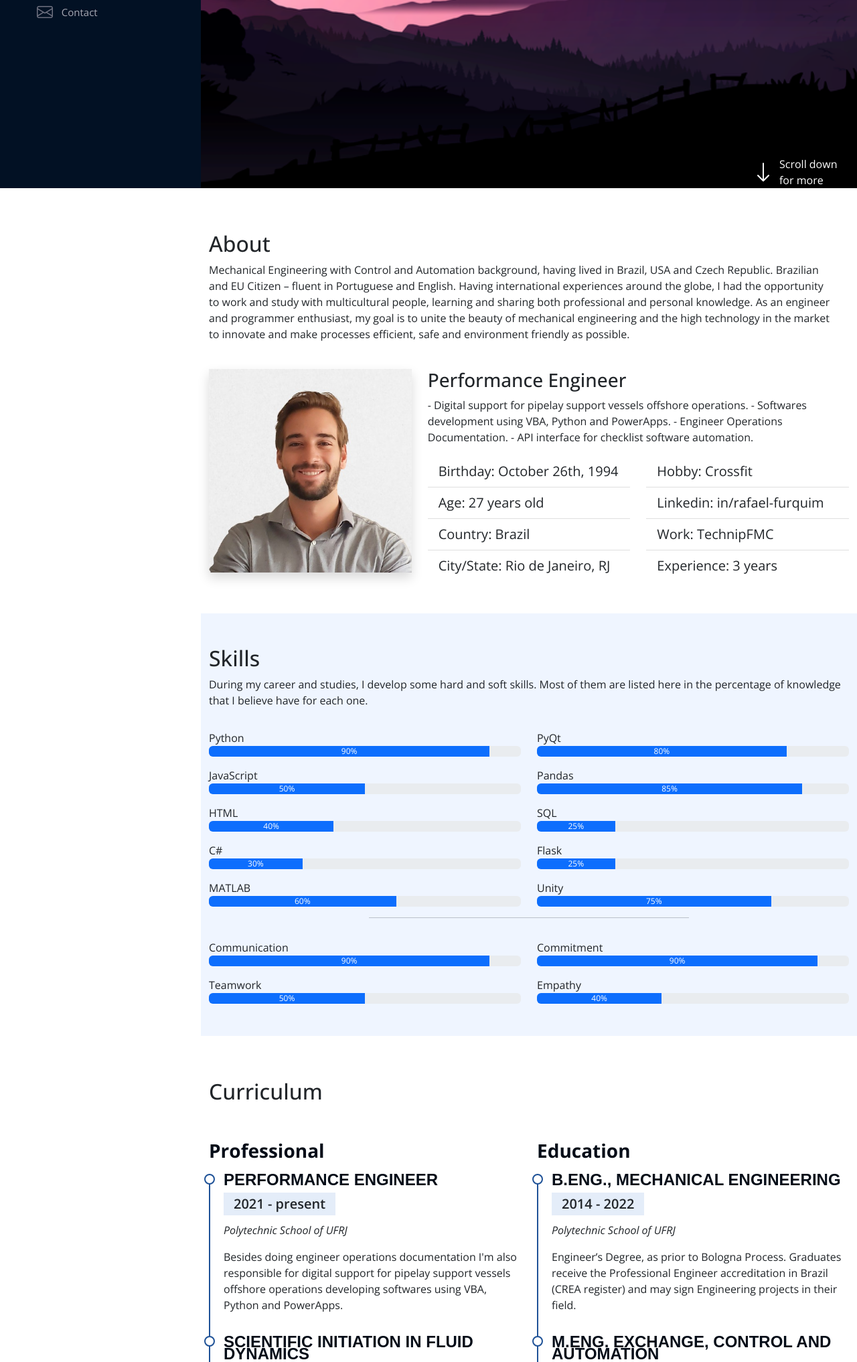
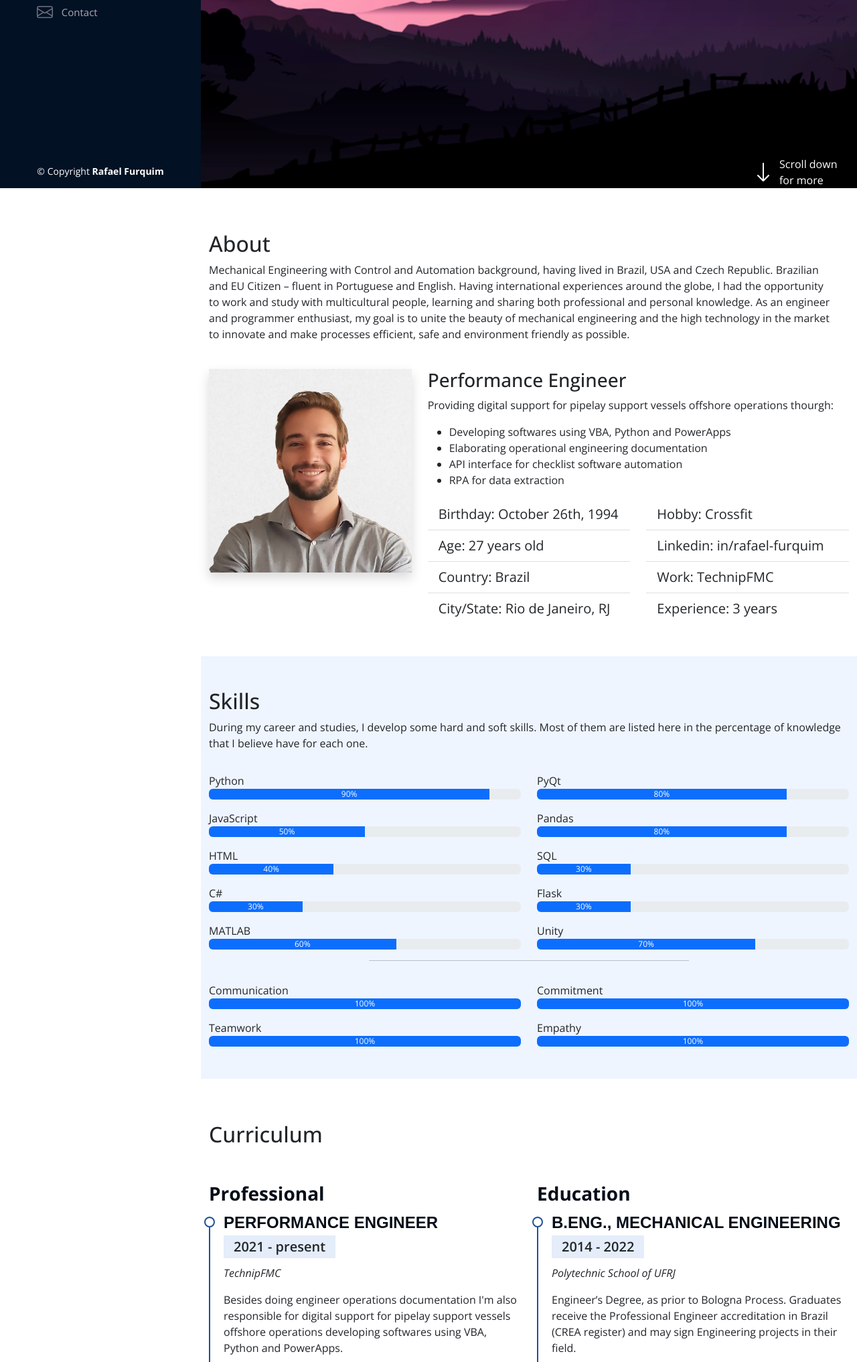
Before and after one commit to furquim25/portfolio-rafael-furquim, a Flask app: page / in a window 1280 px wide. Shown: the part 519-2553 px from the top of the page at 67% size. Run offline with Flask 2, Linux system fonts and the light colour scheme; some libraries are stand-ins or nearby versions.

Commit message:
Some data corrections and footer added

```diff
--- a/static/script.js
+++ b/static/script.js
@@ -22,4 +22,23 @@ navItem.forEach(item => {
     })
 })
 
-console.log(navItem)
+// Animate all items with data-anime atributte
+
+const item = document.querySelectorAll("[data-anime]");
+
+const animeScroll = () => {
+    const windowTop = window.pageYOffset + window.innerHeight * 0.85;
+    item.forEach(element => {
+        if (windowTop > element.offsetTop){
+            element.classList.add("animate");
+        } else {
+            element.classList.remove("animate")
+        }
+    });
+};
+
+animeScroll()
+
+window.addEventListener("scroll", ()=>{
+    animeScroll();
+})
--- a/static/style.css
+++ b/static/style.css
@@ -239,6 +239,33 @@ i.menu-mobile {
     margin-bottom: -35px;
 }
 
+/* Animation */
+[data-anime] {
+    opacity: 0;
+    transition: 1s;
+}
+
+[data-anime="down"] {
+    transform: translate3d(0, -100%, 0);
+}
+
+[data-anime="up"] {
+    transform: translate3d(0, 100%, 0);
+}
+
+[data-anime="left"] {
+    transform: translate3d(-100%, 0, 0);
+}
+
+[data-anime="right"] {
+    transform: translate3d(50px, 0, 0);
+}
+
+[data-anime].animate {
+    opacity: 1;
+    transform: translate3d(0,0,0);
+}
+
 @media (max-width: 1860px){
     .carousel-control-prev{
         margin-left: 0;
@@ -248,4 +275,28 @@ i.menu-mobile {
         margin-right: 0;
     }
 
+    [data-anime="right"] {
+        transform: translate3d(0, 100%, 0);
+    }
 }
+
+#footer{
+    padding: 15px;
+    color: #fff;
+    font-size: 14px;
+    position: fixed;
+    left: 0;
+    bottom: 0;
+    width: 300px;
+    z-index: 9999;
+    background-color: #021124;
+    transition: .3s;
+}
+
+@media (max-width: 1012px) {
+    #footer{
+        position: static;
+        width: auto;
+        padding: 20px 15px;
+    }
+}
--- a/templates/index.html
+++ b/templates/index.html
@@ -69,7 +69,7 @@
 
         <section id="about" class="container mt-5">
             <div class="row w-100">
-                <div class="col-md-12">
+                <div class="col-md-12" data-anime="down">
                     <h2 class="pt-3">About</h2>
                     <p>Mechanical Engineering with Control and Automation background, having lived in Brazil, USA and Czech Republic.
                         Brazilian and EU Citizen – fluent in Portuguese and English.
@@ -83,14 +83,17 @@
 
             <div class="row mt-4">
                 <div class="col-md-4">
-                    <img class="img-fluid shadow" src="./static/img/asset-2.jpg" alt="Rafael Photo">
+                    <img class="img-fluid shadow" src="./static/img/asset-2.jpg" alt="Rafael Photo" data-anime="left">
                 </div>
-                <div class="col-md-8">
+                <div class="col-md-8" data-anime="right">
                     <h3>Performance Engineer</h3>
-                    <p>- Digital support for pipelay support vessels offshore operations.
-                        - Softwares development using VBA, Python and PowerApps.
-                        - Engineer Operations Documentation.
-                        - API interface for checklist software automation.</p>
+                    <p> Providing digital support for pipelay support vessels offshore operations thourgh:</p>
+                        <ul>
+                            <li>Developing softwares using VBA, Python and PowerApps</li>
+                            <li>Elaborating operational engineering documentation</li>
+                            <li>API interface for checklist software automation</li>
+                            <li>RPA for data extraction</li>
+                        </ul>
                         <div class="row">
                             <div class="col-md-6">
                                 <ul class="list-group list-group-flush fs-5">
@@ -146,27 +149,27 @@
                     <div class="col-md-6">
                         <p class="mt-3 mb-0">Python</p>
                         <div class="progress">
-                            <div class="progress-bar" role="progressbar" aria-label="Example with label" style="width: 90%;" aria-valuenow="90" aria-valuemin="0" aria-valuemax="100">90%</div>
+                            <div class="progress-bar" data-anime="left" data-anime="left" role="progressbar" aria-label="Example with label" style="width: 90%;" aria-valuenow="90" aria-valuemin="0" aria-valuemax="100">90%</div>
                         </div>
 
                         <p class="mt-3 mb-0">JavaScript</p>
                         <div class="progress">
-                            <div class="progress-bar" role="progressbar" aria-label="Example with label" style="width: 50%;" aria-valuenow="50" aria-valuemin="0" aria-valuemax="100">50%</div>
+                            <div class="progress-bar" data-anime="left" role="progressbar" aria-label="Example with label" style="width: 50%;" aria-valuenow="50" aria-valuemin="0" aria-valuemax="100">50%</div>
                         </div>
 
                         <p class="mt-3 mb-0">HTML</p>
                         <div class="progress">
-                            <div class="progress-bar" role="progressbar" aria-label="Example with label" style="width: 40%;" aria-valuenow="25" aria-valuemin="0" aria-valuemax="100">40%</div>
+                            <div class="progress-bar" data-anime="left" role="progressbar" aria-label="Example with label" style="width: 40%;" aria-valuenow="25" aria-valuemin="0" aria-valuemax="100">40%</div>
                         </div>
 
                         <p class="mt-3 mb-0">C#</p>
                         <div class="progress">
-                            <div class="progress-bar" role="progressbar" aria-label="Example with label" style="width: 30%;" aria-valuenow="30" aria-valuemin="0" aria-valuemax="100">30%</div>
+                            <div class="progress-bar" data-anime="left" role="progressbar" aria-label="Example with label" style="width: 30%;" aria-valuenow="30" aria-valuemin="0" aria-valuemax="100">30%</div>
                         </div>
 
                         <p class="mt-3 mb-0">MATLAB</p>
                         <div class="progress">
-                            <div class="progress-bar" role="progressbar" aria-label="Example with label" style="width: 60%;" aria-valuenow="60" aria-valuemin="0" aria-valuemax="100">60%</div>
+                            <div class="progress-bar" data-anime="left" role="progressbar" aria-label="Example with label" style="width: 60%;" aria-valuenow="60" aria-valuemin="0" aria-valuemax="100">60%</div>
                         </div>
 
                     </div>
@@ -174,27 +177,27 @@
                     <div class="col-md-6">
                         <p class="mt-3 mb-0">PyQt</p>
                         <div class="progress">
-                            <div class="progress-bar" role="progressbar" aria-label="Example with label" style="width: 80%;" aria-valuenow="80" aria-valuemin="0" aria-valuemax="100">80%</div>
+                            <div class="progress-bar" data-anime="left" role="progressbar" aria-label="Example with label" style="width: 80%;" aria-valuenow="80" aria-valuemin="0" aria-valuemax="100">80%</div>
                         </div>
 
                         <p class="mt-3 mb-0">Pandas</p>
                         <div class="progress">
-                            <div class="progress-bar" role="progressbar" aria-label="Example with label" style="width: 85%;" aria-valuenow="85" aria-valuemin="0" aria-valuemax="100">85%</div>
+                            <div class="progress-bar" data-anime="left" role="progressbar" aria-label="Example with label" style="width: 80%;" aria-valuenow="80" aria-valuemin="0" aria-valuemax="100">80%</div>
                         </div>
 
                         <p class="mt-3 mb-0">SQL</p>
                         <div class="progress">
-                            <div class="progress-bar" role="progressbar" aria-label="Example with label" style="width: 25%;" aria-valuenow="25" aria-valuemin="0" aria-valuemax="100">25%</div>
+                            <div class="progress-bar" data-anime="left" role="progressbar" aria-label="Example with label" style="width: 30%;" aria-valuenow="30" aria-valuemin="0" aria-valuemax="100">30%</div>
                         </div>
 
                         <p class="mt-3 mb-0">Flask</p>
                         <div class="progress">
-                            <div class="progress-bar" role="progressbar" aria-label="Example with label" style="width: 25%;" aria-valuenow="25" aria-valuemin="0" aria-valuemax="100">25%</div>
+                            <div class="progress-bar" data-anime="left" role="progressbar" aria-label="Example with label" style="width: 30%;" aria-valuenow="30" aria-valuemin="0" aria-valuemax="100">30%</div>
                         </div>
 
                         <p class="mt-3 mb-0">Unity</p>
                         <div class="progress">
-                            <div class="progress-bar" role="progressbar" aria-label="Example with label" style="width: 75%;" aria-valuenow="75" aria-valuemin="0" aria-valuemax="100">75%</div>
+                            <div class="progress-bar" data-anime="left" role="progressbar" aria-label="Example with label" style="width: 70%;" aria-valuenow="70" aria-valuemin="0" aria-valuemax="100">70%</div>
                         </div>
 
                     </div>
@@ -206,26 +209,24 @@
                     <div class="col-md-6">
                         <p class="mt-3 mb-0">Communication</p>
                         <div class="progress">
-                            <div class="progress-bar" role="progressbar" aria-label="Example with label" style="width: 90%;" aria-valuenow="90" aria-valuemin="0" aria-valuemax="100">90%</div>
+                            <div class="progress-bar" data-anime="left" role="progressbar" aria-label="Example with label" style="width: 100%;" aria-valuenow="100" aria-valuemin="0" aria-valuemax="100">100%</div>
                         </div>
 
                         <p class="mt-3 mb-0">Teamwork</p>
                         <div class="progress">
-                            <div class="progress-bar" role="progressbar" aria-label="Example with label" style="width: 50%;" aria-valuenow="50" aria-valuemin="0" aria-valuemax="100">50%</div>
+                            <div class="progress-bar" data-anime="left" role="progressbar" aria-label="Example with label" style="width: 100%;" aria-valuenow="100" aria-valuemin="0" aria-valuemax="100">100%</div>
                         </div>
-
-
                     </div>
 
                     <div class="col-md-6">
                         <p class="mt-3 mb-0">Commitment</p>
                         <div class="progress">
-                            <div class="progress-bar" role="progressbar" aria-label="Example with label" style="width: 90%;" aria-valuenow="90" aria-valuemin="0" aria-valuemax="100">90%</div>
+                            <div class="progress-bar" data-anime="left" role="progressbar" aria-label="Example with label" style="width: 100%;" aria-valuenow="100" aria-valuemin="0" aria-valuemax="100">100%</div>
                         </div>
 
                         <p class="mt-3 mb-0">Empathy</p>
                         <div class="progress">
-                            <div class="progress-bar" role="progressbar" aria-label="Example with label" style="width: 40%;" aria-valuenow="25" aria-valuemin="0" aria-valuemax="100">40%</div>
+                            <div class="progress-bar" data-anime="left" role="progressbar" aria-label="Example with label" style="width: 100%;" aria-valuenow="100" aria-valuemin="0" aria-valuemax="100">100%</div>
                         </div>
                     </div>
 
@@ -242,21 +243,21 @@
                     <div class="col-md-6">
                         <h3 class="cv-title">Professional</h3>
 
-                        <div class="cv-item">
+                        <div class="cv-item" data-anime="up">
                             <h4>Performance Engineer</h4>
                             <h5>2021 - present</h5>
-                            <p><em>Polytechnic School of UFRJ</em></p>
+                            <p><em>TechnipFMC</em></p>
                             <p> Besides doing engineer operations documentation I'm also responsible for digital support for pipelay support vessels offshore operations developing softwares using VBA, Python and PowerApps.</p>
                         </div>
 
-                        <div class="cv-item">
+                        <div class="cv-item" data-anime="up">
                             <h4>Scientific Initiation in Fluid Dynamics</h4>
                             <h5>2019 - 2021</h5>
                             <p><em>NIDF - Interdisciplinary Center of Fluid Dynamics</em></p>
                             <p>Using QT framework with Python I developed a software for plotting 3D graphics based on 2D data of eroded metal plates using a rugosimeter and a software called GALIA (Gas Liquid Particles Simulator) which, through a simple and intuitive interface, provides reference data for multiphase flows in straight tubes. Also support for installation of rigging systems for experiments with biphasic flows.</p>
                         </div>
 
-                        <div class="cv-item">
+                        <div class="cv-item" data-anime="up">
                             <h4>Project Manager</h4>
                             <h5>2014 - 2015</h5>
                             <p><em>MinervaBots</em></p>
@@ -267,23 +268,23 @@
 
                     <div class="col-md-6">
                         <h3 class="cv-title">Education</h3>
-                        <div class="cv-item">
+                        <div class="cv-item" data-anime="up">
                             <h4>B.Eng., Mechanical Engineering</h4>
                             <h5>2014 - 2022</h5>
                             <p><em>Polytechnic School of UFRJ</em></p>
                             <p>Engineer’s Degree, as prior to Bologna Process. Graduates receive the Professional Engineer accreditation in Brazil (CREA register) and may sign Engineering projects in their field.</p>
                         </div>
 
-                        <div class="cv-item">
+                        <div class="cv-item" data-anime="up">
                             <h4>M.Eng. Exchange, Control and Automation</h4>
                             <h5>2017 - 2018</h5>
                             <p><em>Czech Technical University in Prague</em></p>
                             <p>Academic exchange undergraduate degree in Mechanical Engineering with emphasis in Control and Automation. I learned basic concepts about Control and Automation including PLC and visualization.</p>
                         </div>
 
-                        <div class="cv-item">
+                        <div class="cv-item" data-anime="up">
                             <h4>Technical Course, Mechanical Technician</h4>
-                            <h5>2014 - 2022</h5>
+                            <h5>2009 - 2012</h5>
                             <p><em>Cefet/RJ - Centro Federal de Educação Tecnológica Celso Suckow da Fonseca</em></p>
                             <p>As a graduated mechanical technician I learned welding, CNC, machining and much more common processes in the mechanical industry through practical teaching.</p>
                         </div>
@@ -295,7 +296,7 @@
         </section>
 
         <section id="projects" class="section-bg mt-5">
-            <div class="container pb-5 pt-5">
+            <div class="container pb-5 pt-5" data-anime="left">
                 <h2 class="pb-4">Projects</h2>
 
                 <div id="carouselPortfolio" class="carousel carousel-dark slide" data-bs-ride="carousel">
@@ -354,11 +355,9 @@
         </section>
 
         <section id="contato" class="pt-5 pb-5">
-            <div class="container mb-5">
+            <div class="container mb-5" data-anime="up">
                 <h2 class="pt-3 pb-3">Contact</h2>
                 <div class="row">
-
-
                     <div class="col-md-12">
                         <div class="card p-5 shadow border-0">
                             <h4><i class="bi bi-geo-alt"></i> Location:</h4>
@@ -366,9 +365,7 @@
                             <div class="email">
                                 <h4><i class="bi bi-envelope"></i> Email:</h4>
                                 <p>rafaelfurquim25@gmail.com</p>
-
                             </div>
-
                             <iframe src="https://www.google.com/maps/embed?pb=!1m18!1m12!1m3!1d3673.790857664162!2d-43.201687084509445!3d-22.95792824547083!2m3!1f0!2f0!3f0!3m2!1i1024!2i768!4f13.1!3m3!1m2!1s0x9bd562724f928f%3A0x713e594cf5ba4c40!2sRua%20Humait%C3%A1%20-%20Humait%C3%A1%2C%20Rio%20de%20Janeiro%20-%20RJ%2C%2028613-410!5e0!3m2!1spt-BR!2sbr!4v1662332431187!5m2!1spt-BR!2sbr" width="400" height="300" style="border:0;" allowfullscreen="" loading="lazy" referrerpolicy="no-referrer-when-downgrade" class="w-100"></iframe>
                         </div>
                     </div>
@@ -379,6 +376,14 @@
         </section>
     </main>
 
+    <footer id="footer">
+        <div class="container">
+            <div class="text-center">
+                &copy; Copyright <strong>Rafael Furquim</strong>
+            </div>
+        </div>
+    </footer>
+
     <script src="../static/bootstrap/js/bootstrap.bundle.min.js"></script>
     <script src="../static/script.js"></script>
 </body>
```
